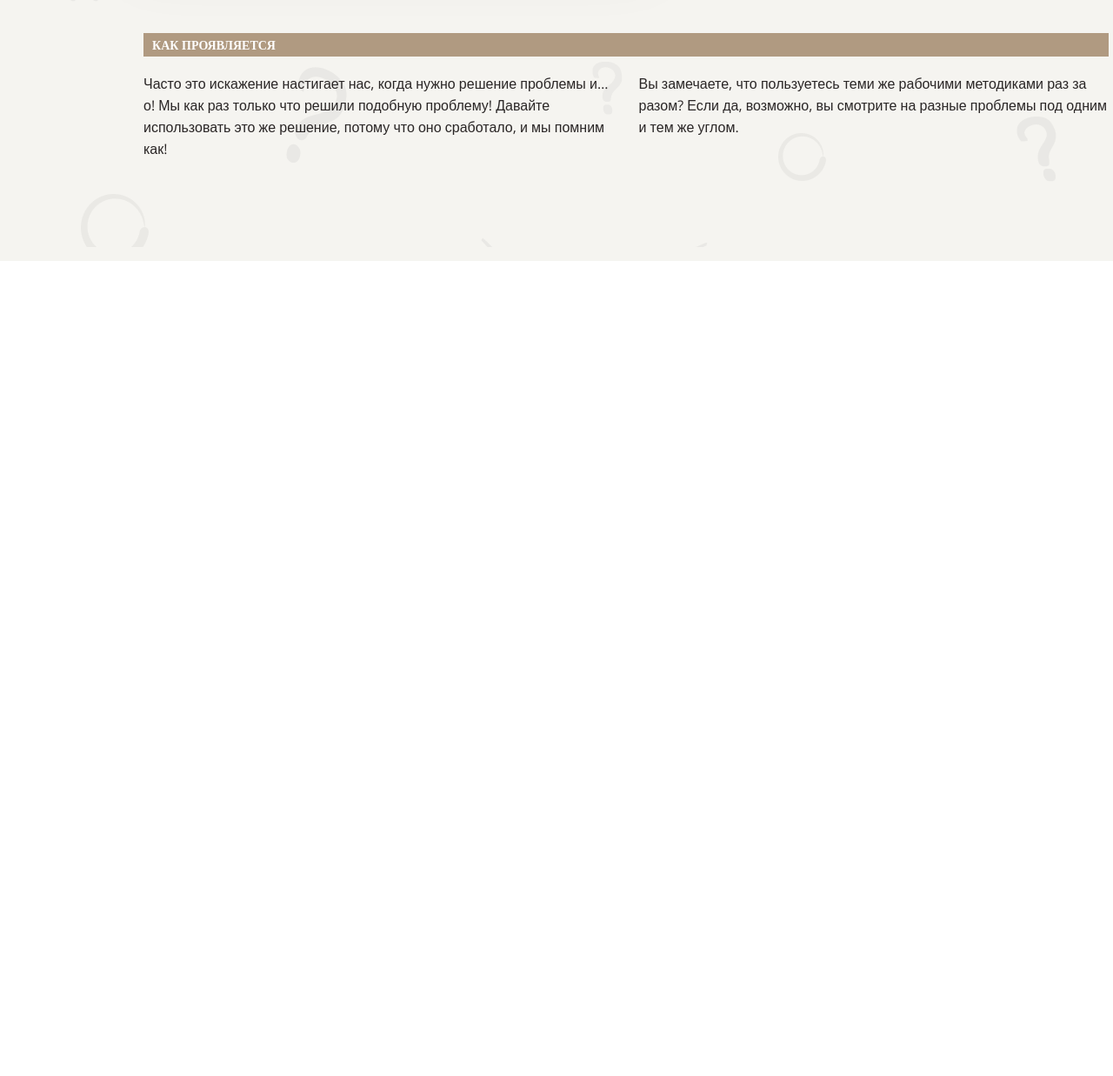
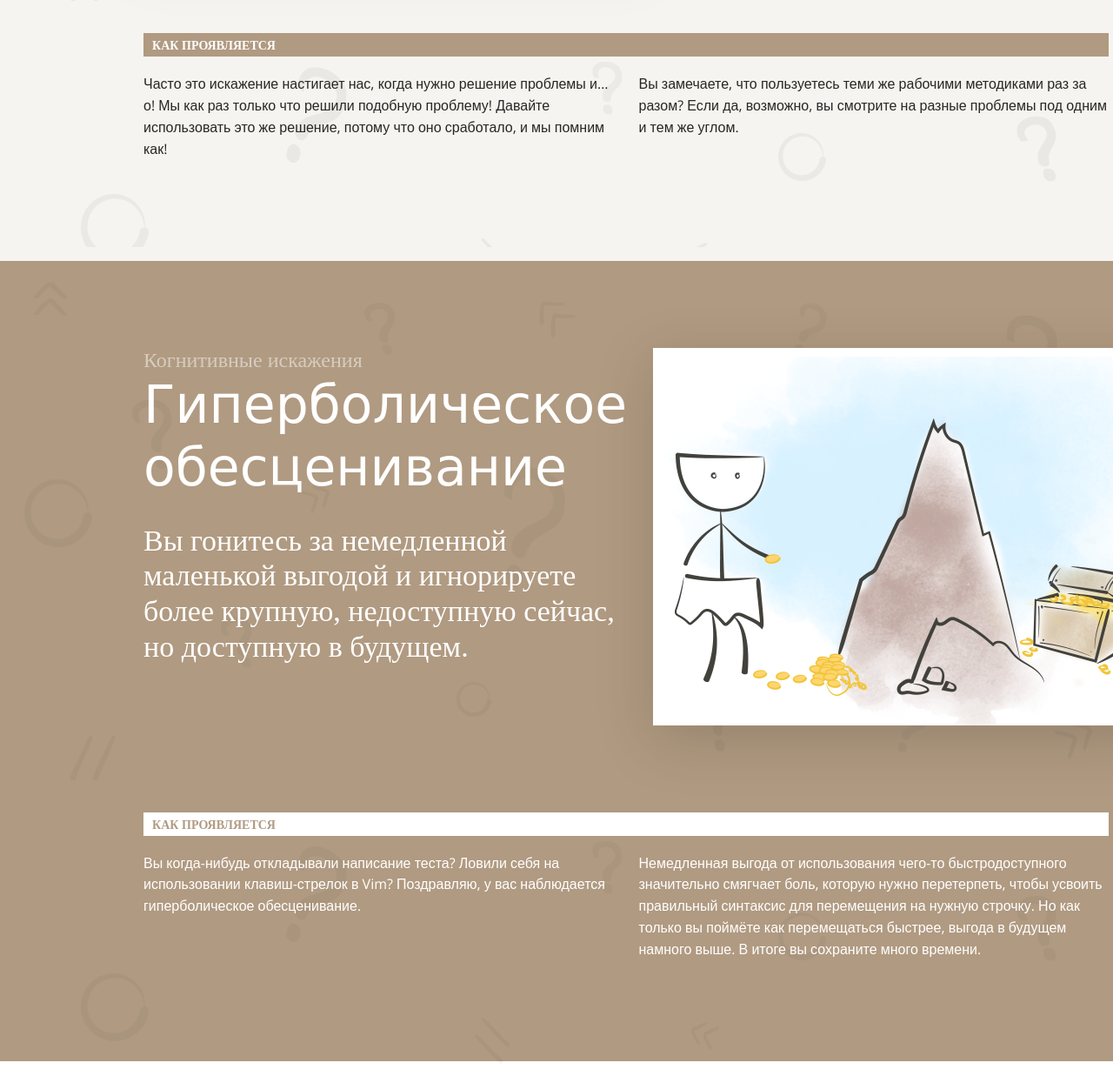
Before and after one commit to vsim1964/layout-designer-project-lvl1, a website: page src/index.html in a window 1280 px wide. Shown: the part 5120-6357 px from the top of the page at 87% size. Before the commit the page ends 5420 px from the top, so only its background shows below. Drawn offline with nearby package versions, Linux system fonts and the light colour scheme; files whose address does not match are found by name; a web font is replaced by a local one.

Commit message:
Девытое задание

```diff
--- a/src/index.html
+++ b/src/index.html
@@ -160,7 +160,30 @@
         </div>
       </div>
     </section>
-
+    <section class="hyperbolic-depreciation">
+      <div class="container">
+        <div class="effect-flex">
+          <div>
+            <p class="effect-tag">Когнитивные искажения</p>
+            <h2 class="effect-title">Гиперболическое обесценивание</h2>
+            <p class="effect-lead">Вы гонитесь за немедленной маленькой выгодой и игнорируете более крупную, недоступную
+              сейчас, но доступную в будущем.
+            </p>
+          </div>
+          <div class="img-box">
+            <img class="effect-img" src="img/4.png" alt="Фигурки за компьютером">
+          </div>
+        </div>
+        <p class="effect-subtitle">Как проявляется</p>
+        <div class="flex">
+          <p class="col">Вы когда-нибудь откладывали написание теста? Ловили себя на использовании клавиш-стрелок в Vim?
+            Поздравляю, у вас наблюдается гиперболическое обесценивание.</p>
+          <p class="col">Немедленная выгода от использования чего-то быстродоступного значительно смягчает боль, которую
+            нужно перетерпеть, чтобы усвоить правильный синтаксис для перемещения на нужную строчку. Но как только вы
+            поймёте как перемещаться быстрее, выгода в будущем намного выше. В итоге вы сохраните много времени.</p>
+        </div>
+      </div>
+    </section>
   </main>
   <footer></footer>
 </body>
--- a/src/styles/style.css
+++ b/src/styles/style.css
@@ -70,7 +70,8 @@ h3 {
 .header::before,
 .effect:before,
 .optima::before,
-.distortion-of-novelty::before {
+.distortion-of-novelty::before,
+.hyperbolic-depreciation::before {
     content: "";
     width: 1440px;
     height: 914px;
@@ -335,8 +336,50 @@ h3 {
     z-index: -2;
 }
 
+.hyperbolic-depreciation {
+    position: relative;
+    background-color: var(--brown);
+    z-index: -2;
+}
+
+.hyperbolic-depreciation::before {
+    height: 937px;
+}
+
+.hyperbolic-depreciation .effect-tag {
+    color: var(--translucent-white);
+}
+
+.hyperbolic-depreciation .effect-title,
+.hyperbolic-depreciation .effect-lead,
+.hyperbolic-depreciation .col {
+    color: var(--white);
+}
+
+.hyperbolic-depreciation .effect-lead {
+    margin-top: 29px;
+    line-height: 1.2;
+}
+
+.hyperbolic-depreciation .effect-subtitle {
+    color: var(--brown);
+    background-color: var(--white);
+    margin-bottom: 1px;
+}
+
+.hyperbolic-depreciation h2 {
+    margin-top: 0;
+}
+
+.hyperbolic-depreciation .effect-subtitle {
+    margin-bottom: 3px;
+}
+
 /* .hello {
     display: block;
 
     color: #fff;
 } */
+
+
+hyperbolic-depreciation
```
